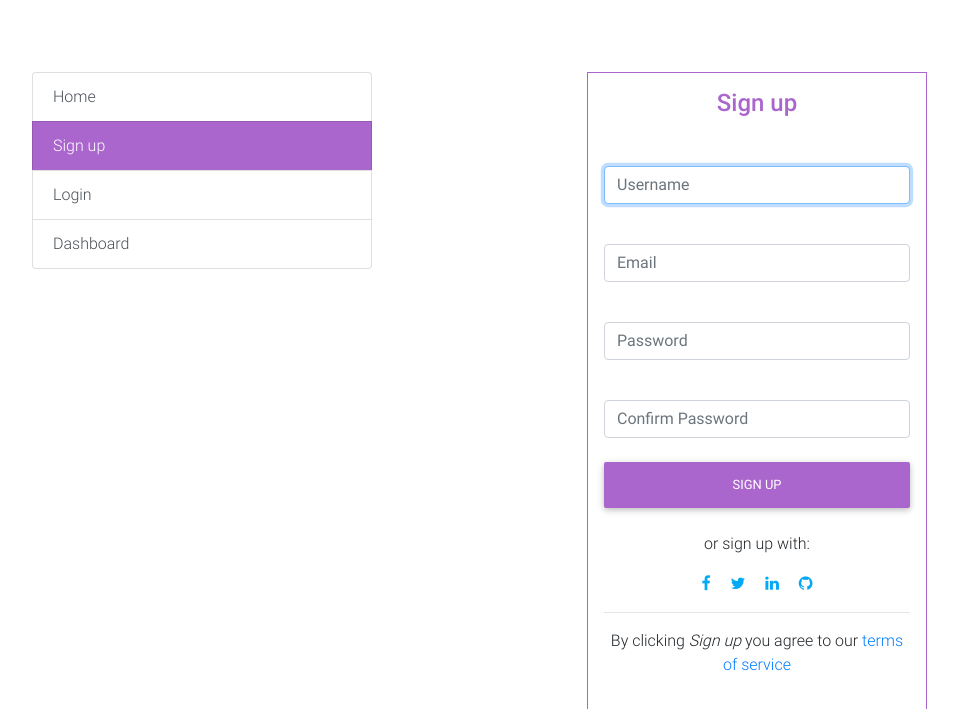
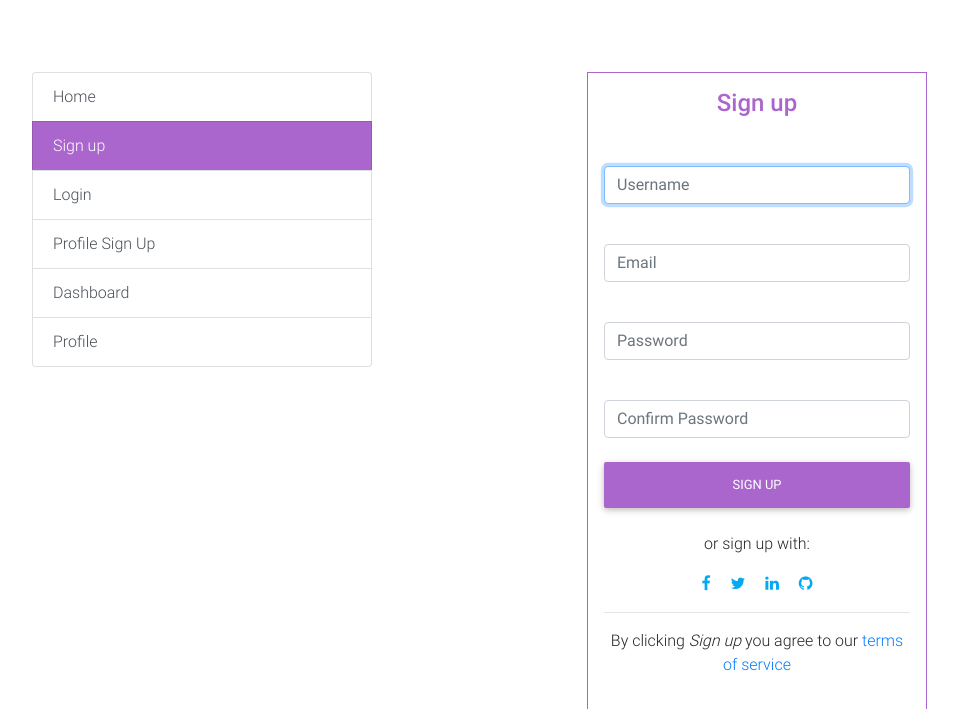
Before and after one commit to Alexmhack/Django-Signup, a Django app: page /signup/ in a window 1280 px wide. Shown: the top 709 px of the page, without its empty margins (68-1026 px from the left). Run offline with Django 3.2, Linux system fonts and the light colour scheme; some libraries are stand-ins or nearby versions.

Commit message:
add navbar links in signup template

```diff
--- a/templates/app/signup.html
+++ b/templates/app/signup.html
@@ -32,7 +32,9 @@
 		        Sign up
 		    </a>
 		    <a href="{% url 'login' %}" class="list-group-item list-group-item-action waves-effect">Login</a>
+		    <a href="{% url 'profile-signup' %}" class="list-group-item list-group-item-action waves-effect">Profile Sign Up</a>
 		    <a href="{% url 'users:dashboard' %}" class="list-group-item list-group-item-action waves-effect">Dashboard</a>
+		    <a href="{% url 'users:dashboard' %}" class="list-group-item list-group-item-action waves-effect">Profile</a>
 		</div>
 
 	</div>
```
